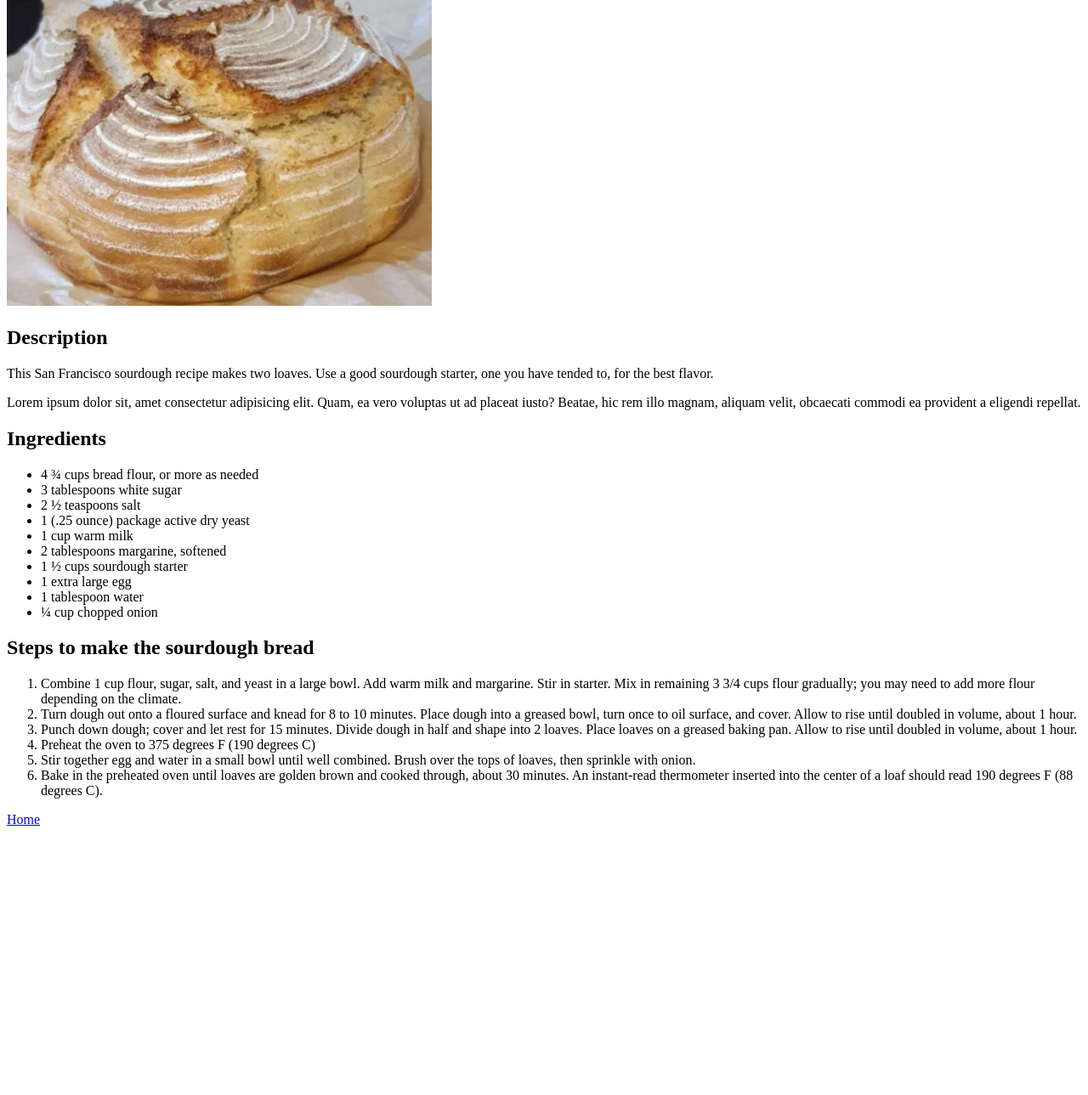
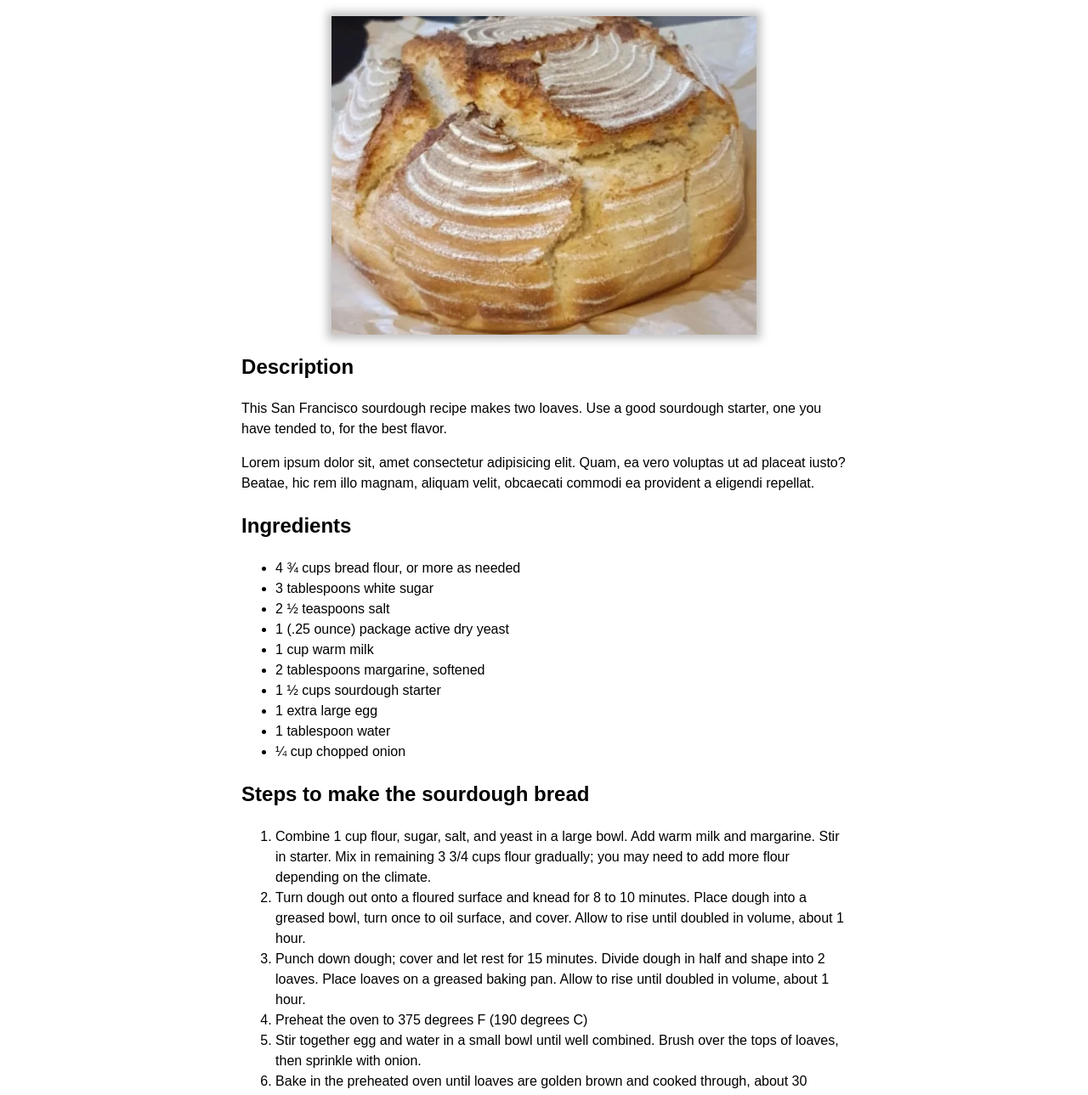
Before and after one commit to sheriffCode/odin-recipes, a plain HTML site: page recipes/bread.html in a window 1280 px wide. Shown: the part 95-1384 px from the top of the page at 85% size. Before the commit the page ends 1077 px from the top, so only its background shows below. Drawn offline with Linux system fonts and the light colour scheme.

Commit message:
Add a stylesheet to all pages and style them

```diff
--- a/recipes/bread.html
+++ b/recipes/bread.html
@@ -4,9 +4,11 @@
     <meta charset="UTF-8">
     <meta name="viewport" content="width=device-width, initial-scale=1.0">
     <title>Sourdough Bread</title>
+    <link rel="stylesheet" href="../style.css">
 </head>
 <body>
     <h1>Sourdough Bread</h1>
+    <div class="container">
     <img src="../img/bread.webp" alt="Loaf of sourdough bread" width="500" height="375">
     <h2>Description</h2>
     <p>This San Francisco sourdough recipe makes two loaves. Use a good sourdough starter, one you have tended to, for the best flavor.</p>
@@ -34,5 +36,6 @@
         <li>Bake in the preheated oven until loaves are golden brown and cooked through, about 30 minutes. An instant-read thermometer inserted into the center of a loaf should read 190 degrees F (88 degrees C).</li>
     </ol>
     <a href="../index.html">Home</a>
+    </div>
 </body>
 </html>
--- /dev/null
+++ b/style.css
@@ -0,0 +1,41 @@
+html {
+    font-family: Arial, Helvetica, sans-serif;
+    line-height: 1.5;
+    box-sizing: border-box;
+}
+
+.container {
+    width: 90%;
+    max-width: 80ch;
+    margin: 0 auto;
+}
+
+h1 {
+    text-align: center;
+    font-size: 2.5rem;
+}
+
+.nav-item {
+    list-style-type: none;
+    font-size: 1.25rem;
+}
+
+
+img {
+    display: block;
+    max-width: 100%;
+    height: auto;
+    margin: 0 auto;
+    box-shadow: 0px 0px 10px 5px rgb(192, 192, 192);
+}
+
+div > a {
+    font-size: 1.25rem;
+    display: inline-block;
+    background-color: goldenrod;
+    text-decoration: none;
+    border-radius: 0.5em;
+    color: black;
+    padding: 0.5em 1.5em;
+    margin-block: 1em;
+}
```
Also changed, not shown: index.html (+11 -7 lines), recipes/green-bean-casserole.html (+3 -0 lines), recipes/lasagne.html (+3 -1 lines), recipes/pasta.html (+3 -0 lines), recipes/pizza.html (+3 -1 lines).
